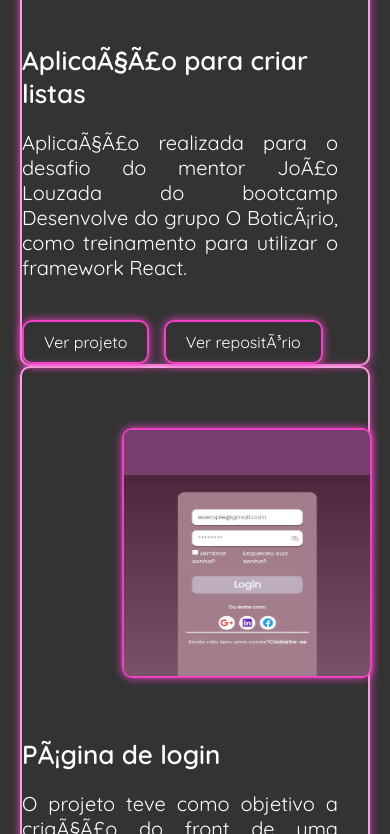
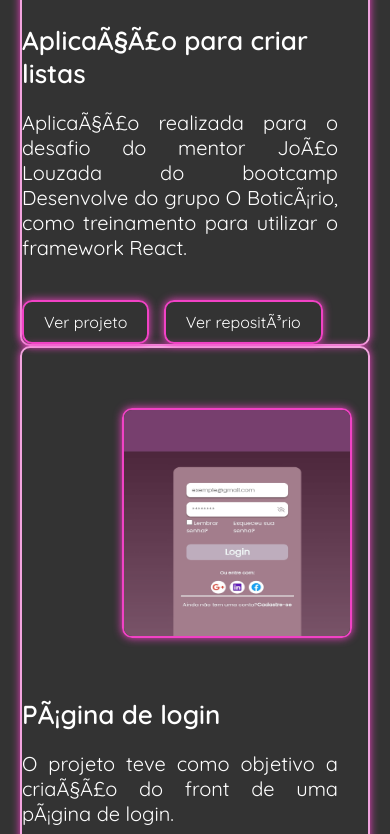
Before and after one commit to Adassalifer/PTFNV, a plain HTML site: page projetos.html in a window 390 px wide. Shown: the part 731-1565 px from the top of the page. Drawn offline with Linux system fonts and the light colour scheme.

Commit message:
Update projetos.css

```diff
--- a/css/projetos.css
+++ b/css/projetos.css
@@ -144,7 +144,8 @@ header nav a{
 
   #projects img{
         align-itens: center;
-        width: 250px;
-        height: 250px;
+        justify-content: center;
+        width: 230px;
+        height: 230px;
     }
 }
```
